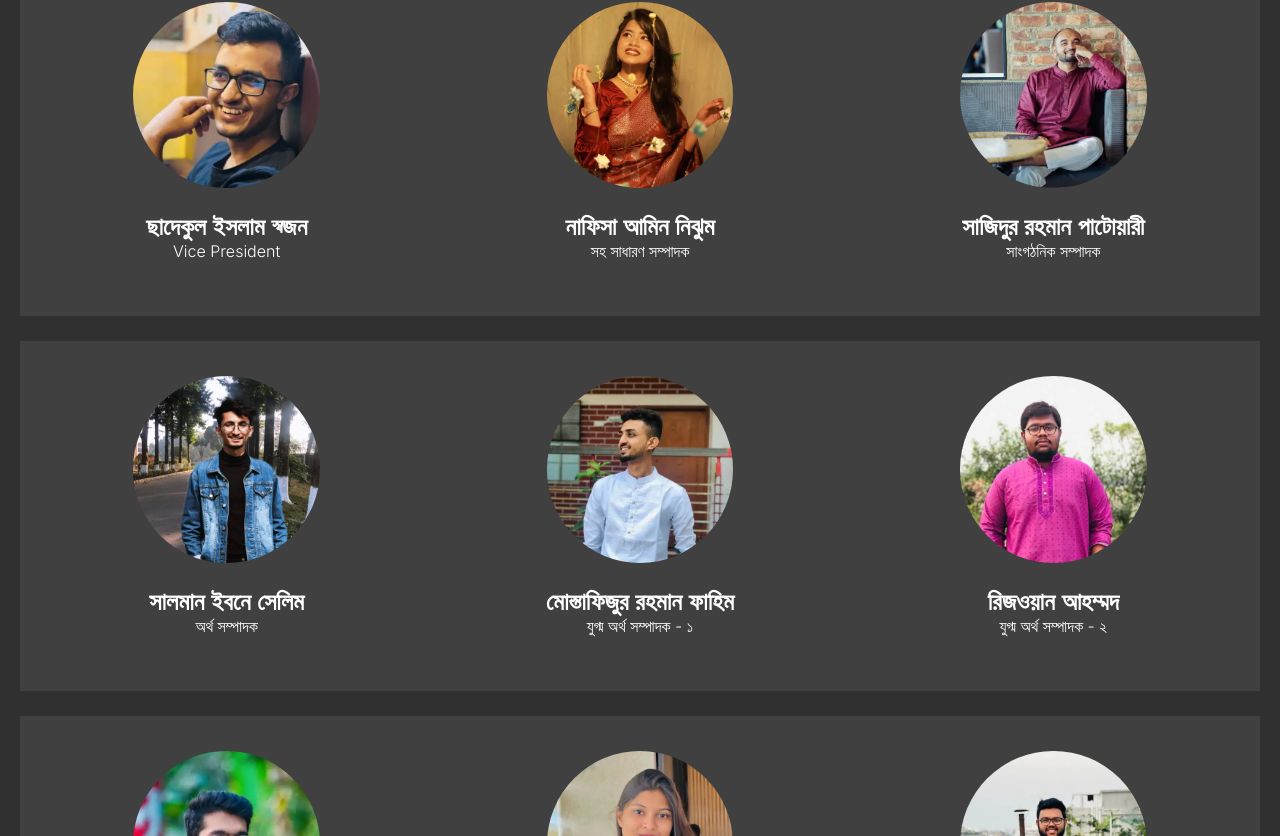
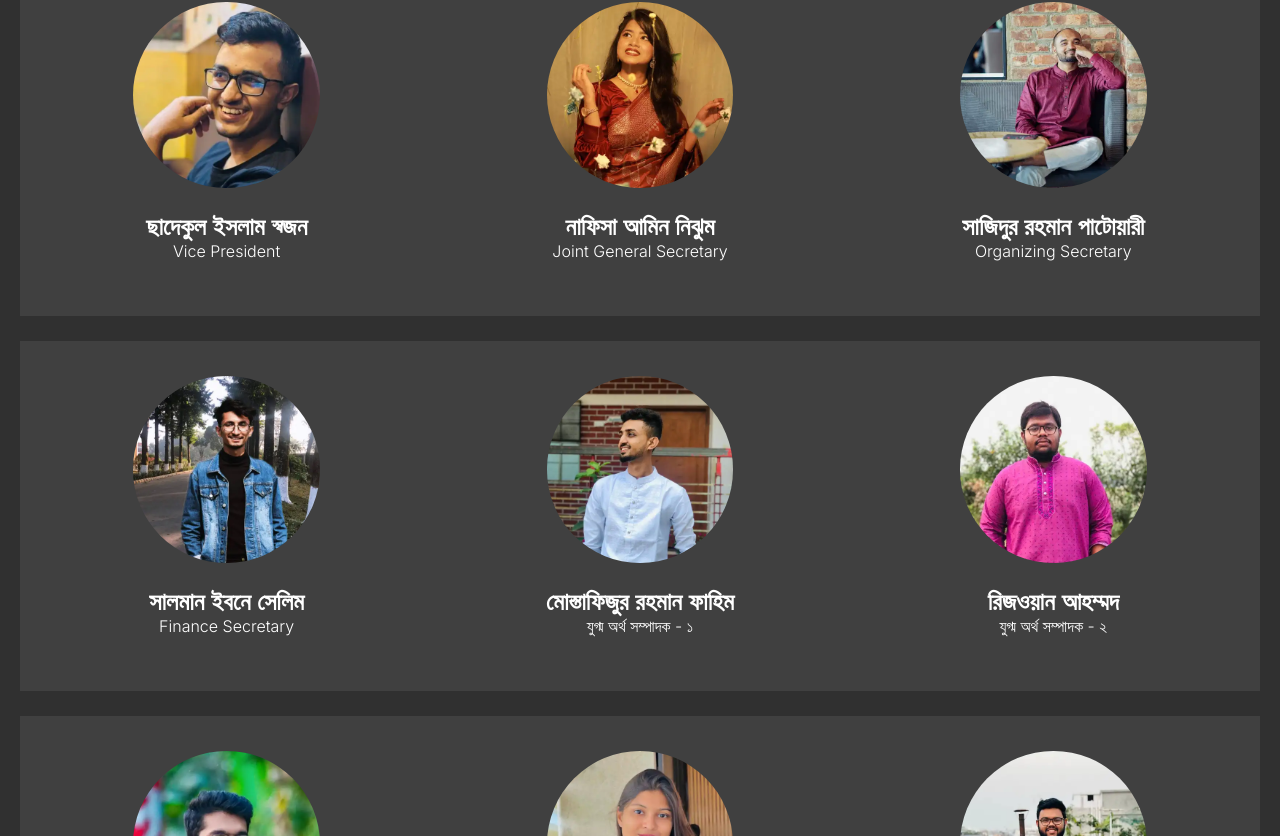
Before and after one commit to moyshik7/sbmcu, a Next.js app: page /panel in a window 1280 px wide. Shown: the part 508-1344 px from the top of the page. Built offline with nearby package versions, Linux system fonts and the light colour scheme; a web font is replaced by a local one.

Commit message:
Update panel.tsx

```diff
--- a/pages/panel.tsx
+++ b/pages/panel.tsx
@@ -67,13 +67,13 @@ const HomePage = () => {
                 <div className={`${styles.panel} ${styles.bg_gray}`}>
                     <img src="/pfp/pfp-005.webp" alt="picture of " />
                     <h2>নাফিসা আমিন নিঝুম</h2>
-                    <p>সহ সাধারণ সম্পাদক</p>
+                    <p>Joint General Secretary</p>
                     <br />
                 </div>
                 <div className={`${styles.panel} ${styles.bg_gray}`}>
                     <img src="/pfp/pfp-010.webp" alt="picture of " />
                     <h2>সাজিদুর রহমান পাটোয়ারী</h2>
-                    <p>সাংগঠনিক সম্পাদক</p>
+                    <p>Organizing Secretary</p>
                     <br />
                 </div>
             </div>
@@ -82,7 +82,7 @@ const HomePage = () => {
                 <div className={`${styles.panel} ${styles.bg_gray}`}>
                     <img src="/pfp/pfp-009.webp" alt="picture of " />
                     <h2>সালমান ইবনে সেলিম</h2>
-                    <p>অর্থ সম্পাদক</p>
+                    <p>Finance Secretary</p>
                     <br />
                 </div>
                 <div className={`${styles.panel} ${styles.bg_gray}`}>
```
